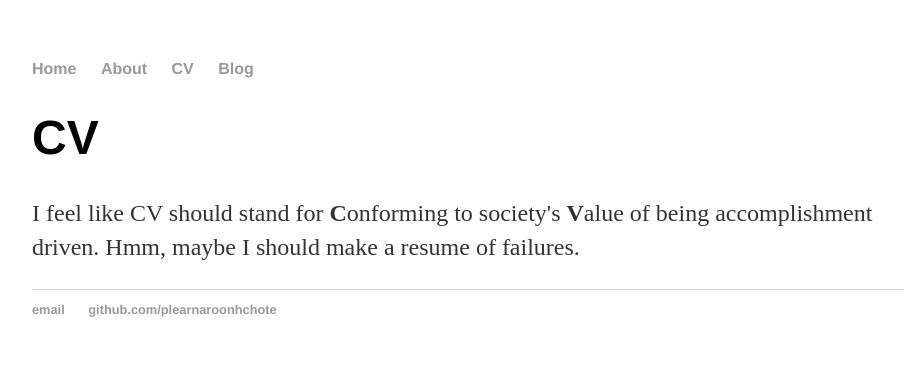
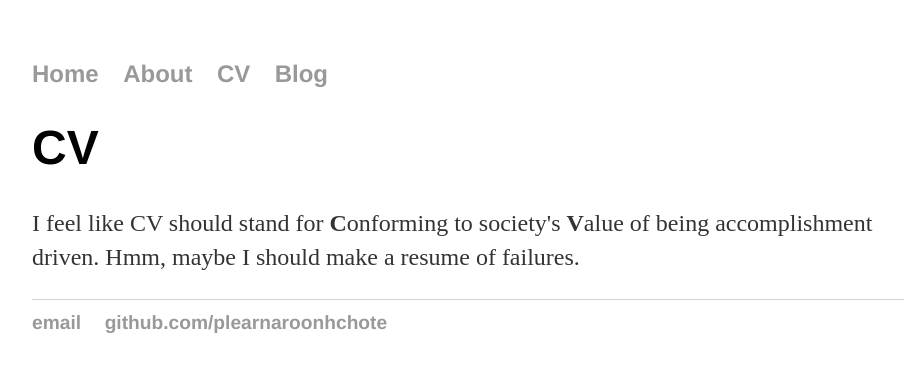
Before and after one commit to plearnaroonchote/plearnaroonchote.github.io, a Jekyll site: the page built from cv/index.html, in a window 1280 px wide. Shown: the top 372 px of the page, without its empty margins (160-1064 px from the left). Built offline with Jekyll 4.4.1, drawn with Linux system fonts in a browser that asks for light colours.

Commit message:
Update main.css

```diff
--- a/css/main.css
+++ b/css/main.css
@@ -14,7 +14,9 @@ nav ul li, footer ul li {
 }
 a {
     text-decoration: none;
+    font-size: 1.5em;
     color: #999;
+    font-family:'Helvetica', 'Arial', 'Sans-Serif';
 }
 a:hover {
     text-decoration: underline;
```
